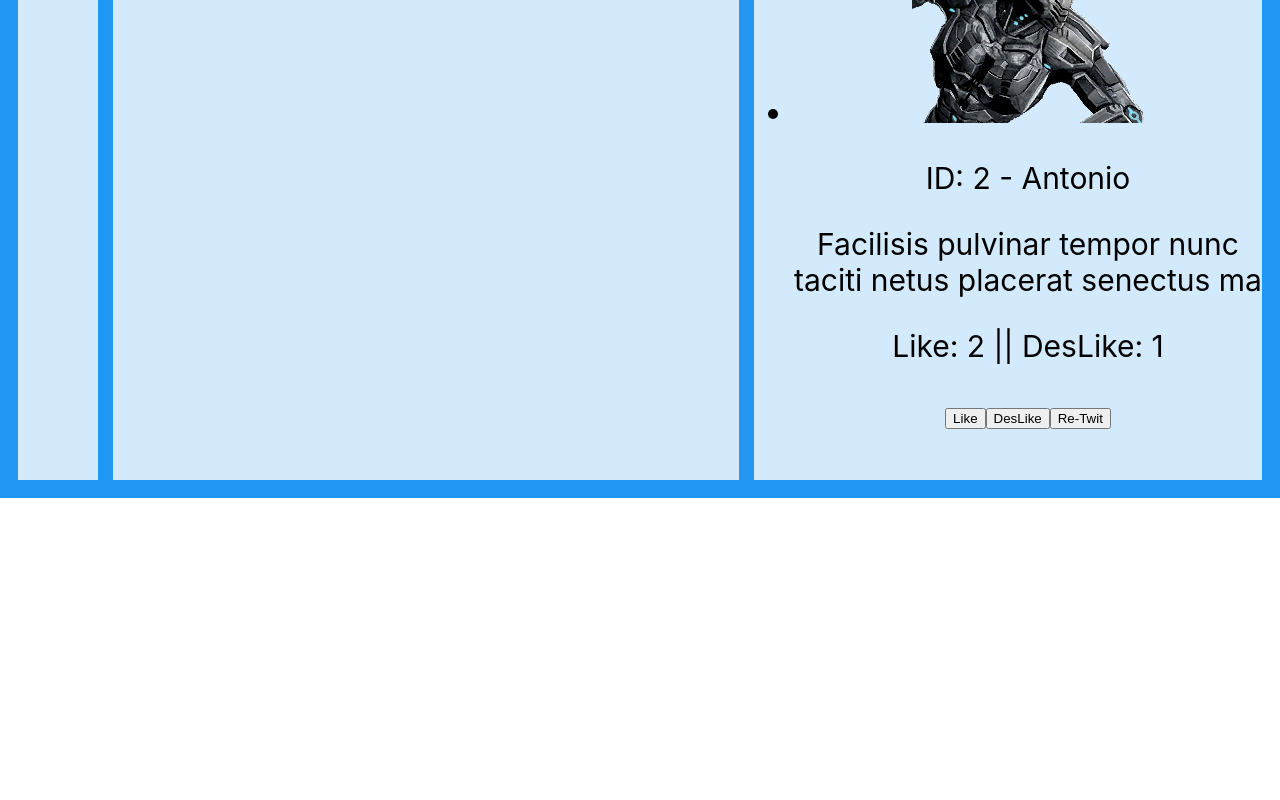
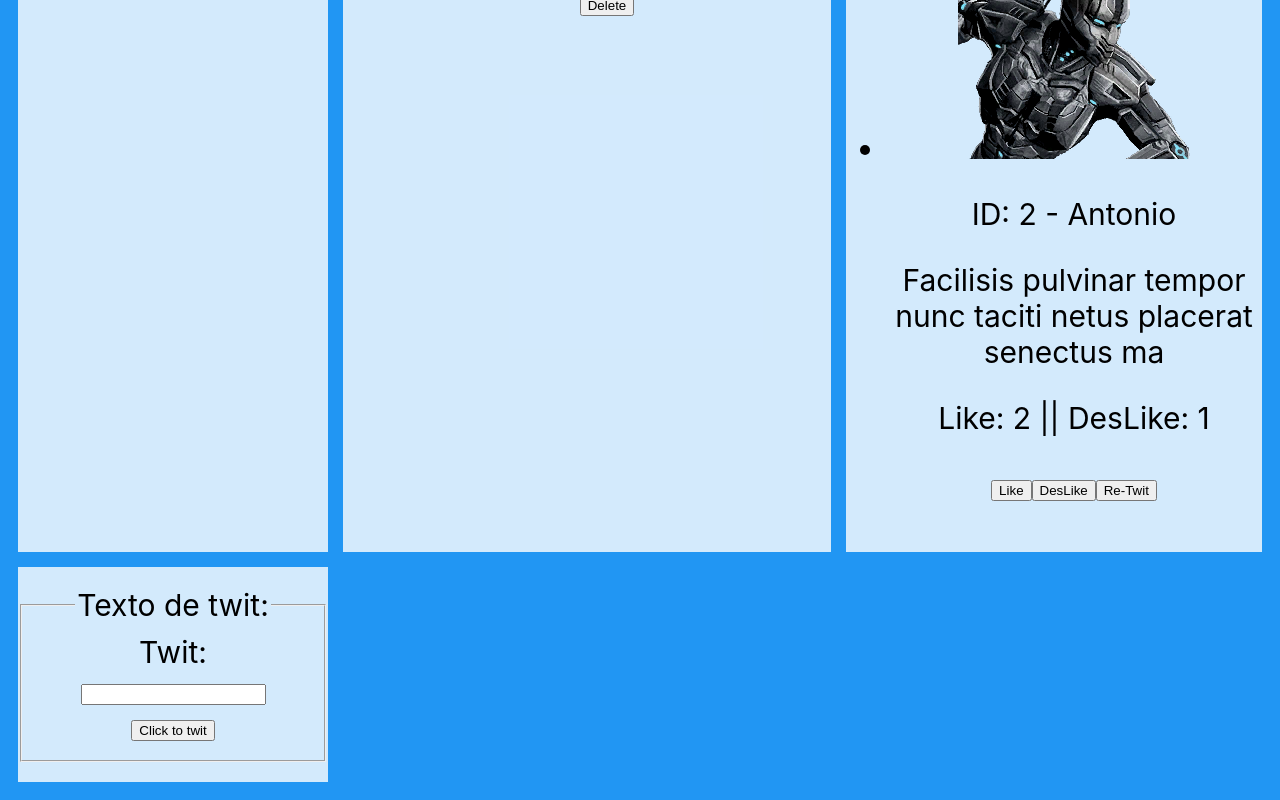
Before and after one commit to Soarespp/TwitLoL, a React (Create React App) app in the folder twitlol/: page / in a window 1280 px wide. Shown: the part 668-1468 px from the top of the page. Before the commit the page ends 1166 px from the top, so only its background shows below. Built offline with nearby package versions, Linux system fonts and the light colour scheme.

Commit message:
finalizada versão 1.1

```diff
--- a/twitlol/src/containers/Home.js
+++ b/twitlol/src/containers/Home.js
@@ -39,7 +39,7 @@ class Home extends Component {
                   id: this.pegarId(twits),
                   imag: { Imagem },
                   user: "Paulo",
-                  texto:
+                  text:
                     "Facilisis pulvinar tempor nunc taciti netus placerat senectus ma"
                 })
               }
@@ -53,6 +53,24 @@ class Home extends Component {
         </div>
         <div className="item4">
           <ListTwit />
+        </div>
+        <div>
+          <fieldset>
+            <legend>Texto de twit:</legend>
+            Twit: <input type="text" id="1" />
+            <button
+              onClick={e => {
+                incluirTwit({
+                  id: this.pegarId(twits),
+                  imag: { Imagem },
+                  user: "Paulo",
+                  text: document.getElementById("1").value
+                });
+              }}
+            >
+              Click to twit
+            </button>
+          </fieldset>
         </div>
       </div>
     );
```
